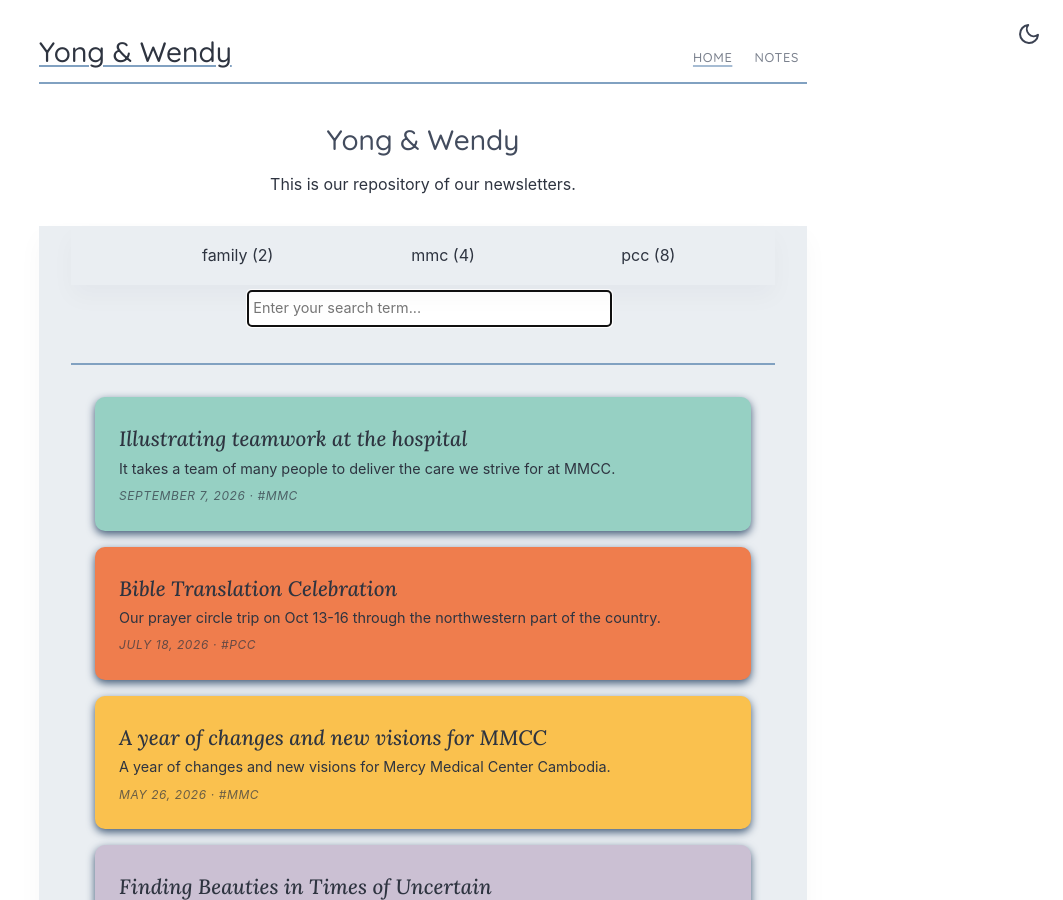
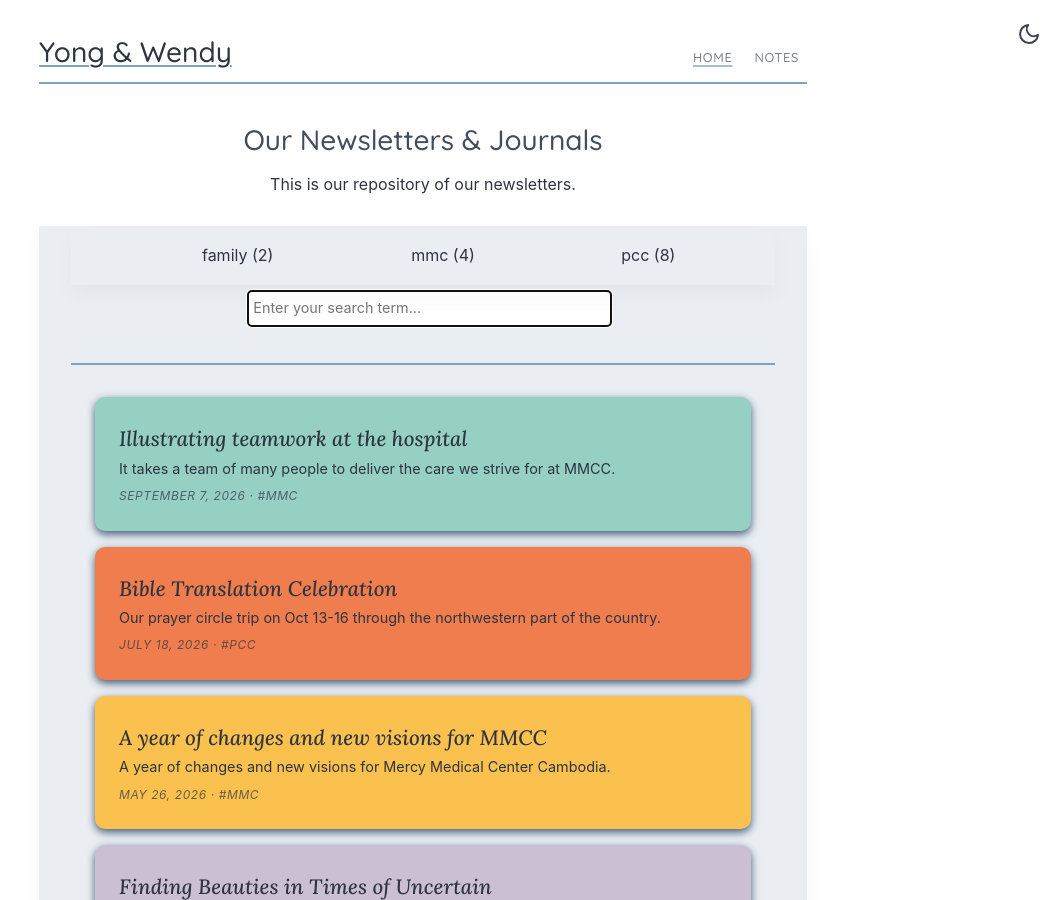
Before and after one commit to yong-lim/4lims, a Jekyll site: the page built from index.md, in a window 1280 px wide and 900 px high. Shown: the whole window, without its empty margins (217-1280 px from the left). Built offline with Jekyll 4.4.1, drawn with Linux system fonts in a browser that asks for light colours.

Commit message:
Change page title

```diff
--- a/index.md
+++ b/index.md
@@ -1,6 +1,6 @@
 ---
 layout: page
-title: Yong & Wendy
+title: Our Newsletters & Journals
 desc: "This is our repository of our newsletters."
 ---
 {% include tags.html %}
```
